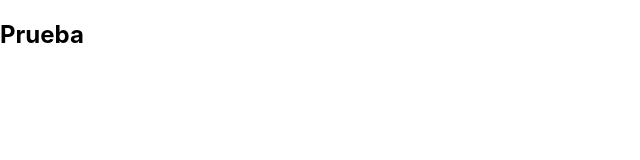
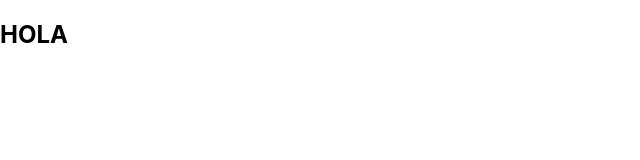
Before and after one commit to TITANRAH/proyecto-final-front, a React (Create React App) app: page / in a window 1280 px wide. Shown: the top 160 px of the page, without its empty margins (0-640 px from the left). Built offline with nearby package versions, Linux system fonts and the light colour scheme.

Commit message:
cambie a hola

```diff
--- a/src/App.js
+++ b/src/App.js
@@ -4,7 +4,7 @@ import './App.css';
 function App() {
   return (
    <>
-   <div> <h2>Prueba</h2> </div>
+   <div> <h2>HOLA</h2> </div>
    </>
   );
 }
```
